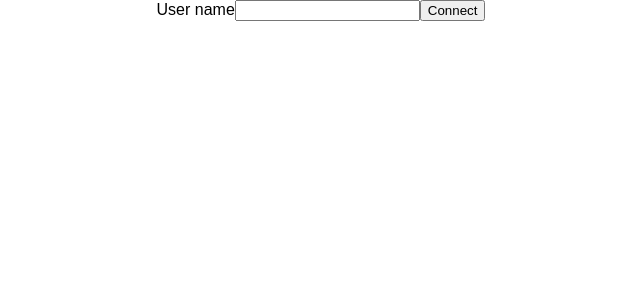
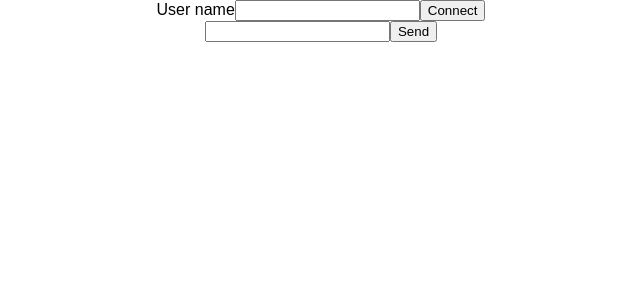
Before and after one commit to react-genova/follows-up, a React (Create React App) app in the folder le-chat-noir/chat-client/: page / in a window 1280 px wide. Shown: the top 300 px of the page, without its empty margins (319-959 px from the left). Built offline with nearby package versions, Linux system fonts and the light colour scheme.

Commit message:
Base ui finished. It's ugly, no styles at all

```diff
--- a/le-chat-noir/chat-client/src/App.js
+++ b/le-chat-noir/chat-client/src/App.js
@@ -4,6 +4,7 @@ import './App.css';
 import { Provider } from 'react-redux';
 import store from './store';
 import ChatPanel from './views/chat';
+import { MessageSender, Messages } from './views/messages';
 
 class App extends Component {
   render() {
@@ -11,6 +12,8 @@ class App extends Component {
       <Provider store={store}>
         <div className="App">
           <ChatPanel />
+          <Messages />
+          <MessageSender />
         </div>
       </Provider>
       );
--- a/le-chat-noir/chat-client/src/modules/chat/index.js
+++ b/le-chat-noir/chat-client/src/modules/chat/index.js
@@ -22,10 +22,10 @@ export const connectChat = () => ({type: CONNECT_CHAT});
 export const disconnectChat = () => ({type: DISCONNECT_CHAT});
 
 // SELECTOR
-const getChat = state => state.chat;
-export const getChatStatus = createSelector([getChat], chat => chat.status);
-export const getChatUser = createSelector([getChat], chat => chat.user);
-export const getChatServer = createSelector([getChat], chat => chat.server);
+const getRoot = state => state.chat;
+export const getChatStatus = createSelector([getRoot], chat => chat.status);
+export const getChatUser = createSelector([getRoot], chat => chat.user);
+export const getChatServer = createSelector([getRoot], chat => chat.server);
 
 // REDUCER
 const initialState = {
--- /dev/null
+++ b/le-chat-noir/chat-client/src/modules/messages/index.js
@@ -0,0 +1,33 @@
+import { createSelector } from 'reselect';
+
+// ACTIONS
+export const ADD_MESSAGE = 'ADD_MESSAGE@messages';
+export const SEND_MESSAGE = 'SEND_MESSAGE@messages';
+export const addMessage = (text, sender, date) => ({
+    type: ADD_MESSAGE,
+    payload: { text, sender, date }
+});
+
+export const sendMessage = (text, sender) => ({
+    type: SEND_MESSAGE,
+    payload: { text, sender }
+});
+
+// SELECTORS
+const getRoot = state => state.messages;
+export const getMessages = createSelector([getRoot], root => root.messages);
+
+// REDUCER
+const initialState = {
+    messages: []
+};
+
+const messages = (state=initialState, action={}) => {
+    const { type, payload } = action;
+    switch(type) {
+        case ADD_MESSAGE: return { messages: [ ...state.messages, { ...payload }] }
+        default: return state;
+    }
+}
+
+export default messages;
--- a/le-chat-noir/chat-client/src/store/index.js
+++ b/le-chat-noir/chat-client/src/store/index.js
@@ -1,8 +1,9 @@
 import { combineReducers, createStore } from 'redux';
 
 import chat from '../modules/chat';
+import messages from '../modules/messages'
 
-const reducers = combineReducers({ chat });
+const reducers = combineReducers({ chat, messages });
 
 const store = createStore(reducers);
 
--- /dev/null
+++ b/le-chat-noir/chat-client/src/views/messages/components/Message.js
@@ -0,0 +1,21 @@
+import React from 'react';
+import PropTypes from 'prop-types';
+
+const pad2 = text => ('00'+text).substring(('00'+text).length-2);
+
+const Message = ({text, sender, date}) => (
+    <div style={{padding: '10px'}}>
+        <div style={{color: 'lightGray'}}>
+            <span>{pad2(new Date(date).getHours())}:{pad2(new Date(date).getMinutes())} </span><span>{sender}</span>
+        </div>
+        <div>{text}</div>
+    </div>
+);
+
+Message.propTypes = {
+    text: PropTypes.string,
+    sender: PropTypes.string,
+    date: PropTypes.number,
+};
+
+export default Message;
--- /dev/null
+++ b/le-chat-noir/chat-client/src/views/messages/components/MessageSender.js
@@ -0,0 +1,17 @@
+import React from 'react';
+import PropTypes from 'prop-types';
+
+const MessageSender = ({text, onTextChange, onSend}) => (
+    <div>
+        <input type="text" value={text} onChange={onTextChange} />
+        <button onClick={onSend}>Send</button>
+    </div>
+);
+
+MessageSender.propTypes = {
+    text: PropTypes.string,
+    onSend: PropTypes.func,
+    onTextChange: PropTypes.func,
+};
+
+export default MessageSender;
--- /dev/null
+++ b/le-chat-noir/chat-client/src/views/messages/components/Messages.js
@@ -0,0 +1,21 @@
+import React from 'react';
+import PropTypes from 'prop-types';
+import Message from './Message';
+
+const Messages = ({messages}) => (
+    <div>
+        {
+            messages.map(({sender, text, date}) => <Message key={sender+date} text={text} sender={sender} date={date} />)
+        }
+    </div>
+);
+
+Messages.propTypes = {
+    messages: PropTypes.arrayOf(PropTypes.shape({
+        sender: PropTypes.string,
+        text: PropTypes.stirng,
+        date: PropTypes.number
+    }))
+};
+
+export default Messages;
--- /dev/null
+++ b/le-chat-noir/chat-client/src/views/messages/containers/MessageSender.js
@@ -0,0 +1,41 @@
+import React,{ Component } from 'react';
+import { connect } from 'react-redux';
+import PropTypes from 'prop-types';
+import MessageSender from '../components/MessageSender';
+import { getChatUser } from '../../../modules/chat';
+import { addMessage } from '../../../modules/messages';
+
+class MessageSenderContainer extends Component {
+    state = {
+        text: ''
+    };
+
+    onSend = () => {
+        const { sendMessage, sender } = this.props;
+        const { text } = this.state;
+        sendMessage(text, sender, new Date().getTime());
+    };
+
+    onTextChange = ({target: { value }}) => {
+        this.setState({text: value});
+    }
+
+    render() {
+        const { text } = this.state;
+        return (
+            <MessageSender text={text} onTextChange={this.onTextChange} onSend={this.onSend} />
+        );
+    }
+}
+
+MessageSenderContainer.propTypes = {
+    sender: PropTypes.string,
+    sendMessage: PropTypes.func,
+};
+
+const mapStateToProps = state => ({
+    sender: getChatUser(state)
+});
+
+export { MessageSenderContainer };
+export default connect(mapStateToProps, { sendMessage: addMessage })(MessageSenderContainer);
--- /dev/null
+++ b/le-chat-noir/chat-client/src/views/messages/containers/Messages.js
@@ -0,0 +1,23 @@
+import React,{ Component } from 'react';
+import { connect } from 'react-redux';
+import PropTypes from 'prop-types';
+import Messages from '../components/Messages';
+import { getMessages } from '../../../modules/messages';
+import { getChatUser } from '../../../modules/chat';
+
+const MessagesContainer = ({messages}) => (
+    <Messages messages={messages} />
+)
+
+MessagesContainer.propTypes = {
+    messages: PropTypes.array,
+    user: PropTypes.string,
+};
+
+const mapStateToProps = state => ({
+    user: getChatUser(state),
+    messages: getMessages(state)
+});
+
+export { MessagesContainer };
+export default connect(mapStateToProps)(MessagesContainer);
--- /dev/null
+++ b/le-chat-noir/chat-client/src/views/messages/index.js
@@ -0,0 +1,2 @@
+export {default as MessageSender} from './containers/MessageSender';
+export {default as Messages} from './containers/Messages';
```
Also changed, not shown: le-chat-noir/chat-client/src/logo.svg (deleted).
